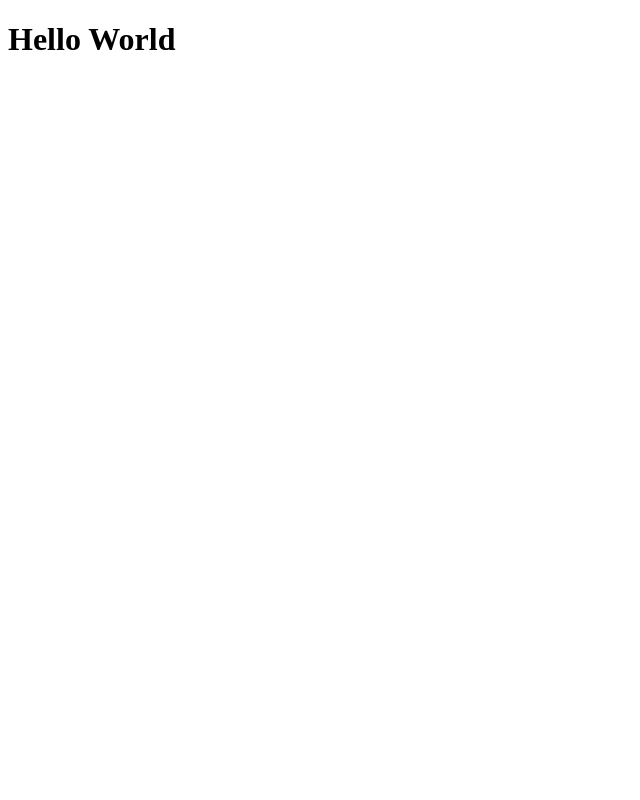
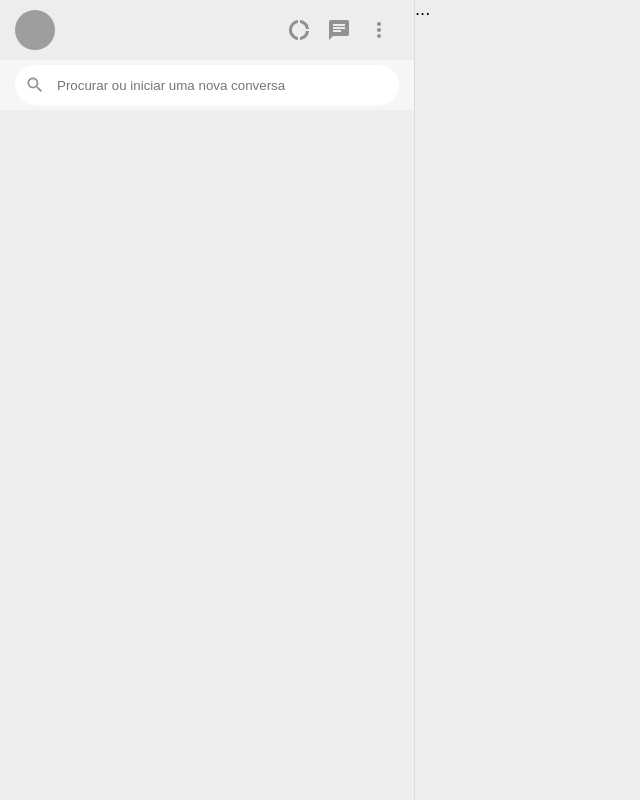
Before and after one commit to daniel21h/whatsapp-clone, a React (Create React App) app: page / in a window 1280 px wide. Shown: the whole page, without its empty margins (0-640 px from the left). Built offline with nearby package versions, Linux system fonts and the light colour scheme; grey boxes are pictures that could not be loaded.

Commit message:
feat: create aside header and search bar

```diff
--- /dev/null
+++ b/src/App.css
@@ -0,0 +1,87 @@
+* {
+  box-sizing: border-box;
+}
+
+body {
+  background-color: #d2dbdc;
+  margin: 0;
+  font-family: 'Lucida Sans', 'Lucida Sans Regular', 'Lucida Grande', 'Lucida Sans Unicode', Geneva, Verdana, sans-serif;
+}
+
+div.app-window {
+  display: flex;
+  height: 100vh;
+  background-color: #ededed;
+}
+
+aside.sidebar {
+  width: 35%;
+  max-width: 415px;
+
+  display: flex;
+  flex-direction: column;
+
+  border-right: 1px solid #ddd;
+}
+
+header {
+  height: 60px;
+
+  display: flex;
+  justify-content: space-between;
+  align-items: center;
+
+  padding: 0 15px;
+}
+
+img.avatar {
+  width: 40px;
+  height: 40px;
+  border-radius: 50%;
+  cursor: pointer;
+}
+
+.header-buttons {
+  display: flex;
+}
+
+.header-button {
+  width: 40px;
+  height: 40px;
+  border-radius: 50%;
+
+  display: flex;
+  justify-content: center;
+  align-items: center;
+  cursor: pointer;
+}
+
+.search {
+  background-color: #f6f6f6;
+  border-bottom: 1px solid #eee;
+  padding: 5px 15px;
+}
+
+.search-input {
+  background-color: #fff;
+  height: 40px;
+  border-radius: 20px;
+
+  display: flex;
+  align-items: center;
+  padding: 0 10px;
+}
+
+.search-input input {
+  flex: 1;
+  width: 100%;
+
+  border: 0;
+  outline: 0;
+  background-color: transparent;
+  margin-left: 10px;
+}
+
+section.contentarea {
+
+}
--- a/src/App.js
+++ b/src/App.js
@@ -1,7 +1,62 @@
-import React from 'react';
+import React, { useState, useEffect } from 'react';
+
+import DonutLargeIcon from '@material-ui/icons/DonutLarge'
+import ChatIcon from '@material-ui/icons/Chat'
+import MoreVertIcon from '@material-ui/icons/MoreVert'
+import SearchIcon from '@material-ui/icons/Search'
+
+import './App.css'
 
 export default () => {
+  const [chatlist, setChatlist] = useState([
+    {},
+    {},
+    {},
+    {}
+  ])
+
   return (
-    <h1>Hello World</h1>
+    <div className="app-window">
+      <aside className="sidebar">
+        <header>
+          <img
+            className="avatar"
+            src="https://api.adorable.io/avatars/285/abott@adorable.png"
+            alt="Avatar"
+          />
+
+          <div className="header-buttons">
+            <div className="header-button">
+              <DonutLargeIcon style={{ color: '#919191' }} />
+            </div>
+
+            <div className="header-button">
+              <ChatIcon style={{ color: '#919191' }} />
+            </div>
+
+            <div className="header-button">
+              <MoreVertIcon style={{ color: '#919191' }} />
+            </div>
+          </div>
+        </header>
+
+        <div className="search">
+          <div className="search-input">
+            <SearchIcon fontSize="small" style={{ color: '#919191' }} />
+            <input
+              type="search"
+              placeholder="Procurar ou iniciar uma nova conversa"
+            />
+          </div>
+        </div>
+
+        <main className="chatlist">
+
+        </main>
+      </aside>
+      <section className="contentarea">
+        ...
+      </section>
+    </div>
   )
 }
```
